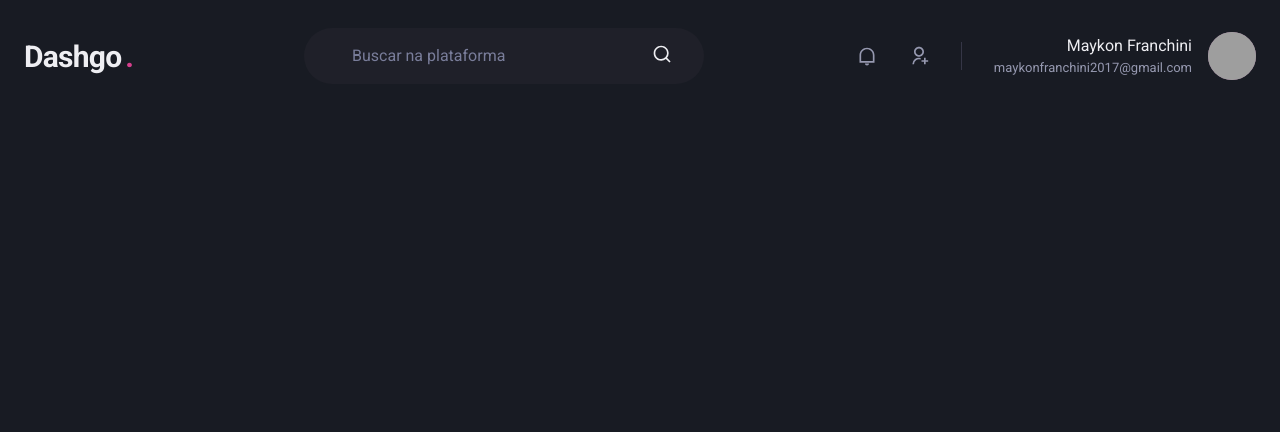
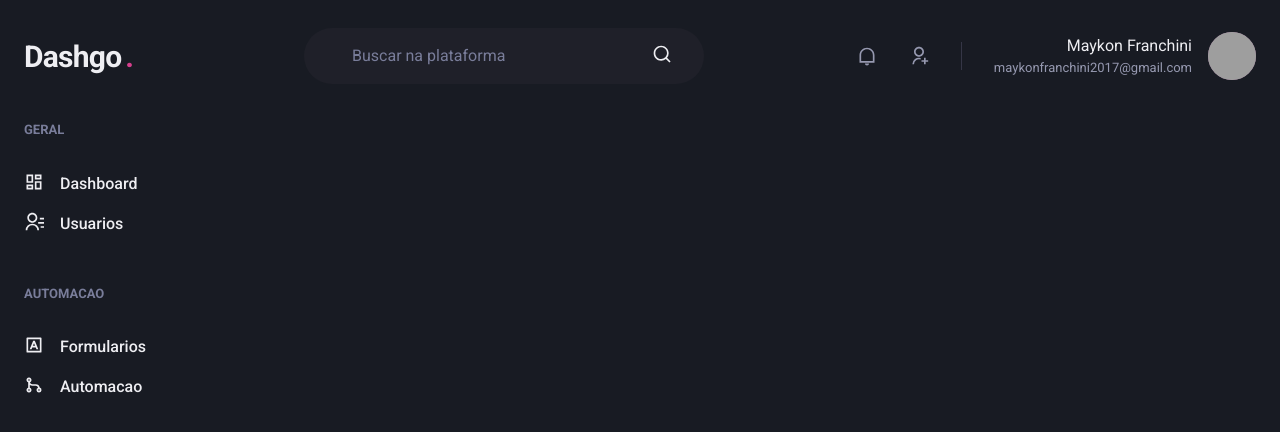
Before and after one commit to MaykonFranchini/Dashgo, a Next.js app: page /dashboard in a window 1280 px wide. Shown: the top 432 px of the page. Built offline with nearby package versions, Linux system fonts and the light colour scheme; grey boxes are pictures that could not be loaded.

Commit message:
add Sidebar component to Dashboard page

```diff
--- a/src/pages/dashboard.tsx
+++ b/src/pages/dashboard.tsx
@@ -1,7 +1,17 @@
 import { Header } from '../components/Header'
+import { Flex } from '@chakra-ui/react'
+import { Sidebar } from '../components/Sidebar'
+
 
 export default function Dashboard() {
-    return (
-        <Header />
+  return (
+    <Flex direction="column" height="100vh">
+      <Header />
+
+      <Flex width="100%" marginY="6" maxWidth={1480} marginX="auto" paddingX="6">
+        <Sidebar />
+      </Flex>
+    </Flex>
+
     )
 }
```
